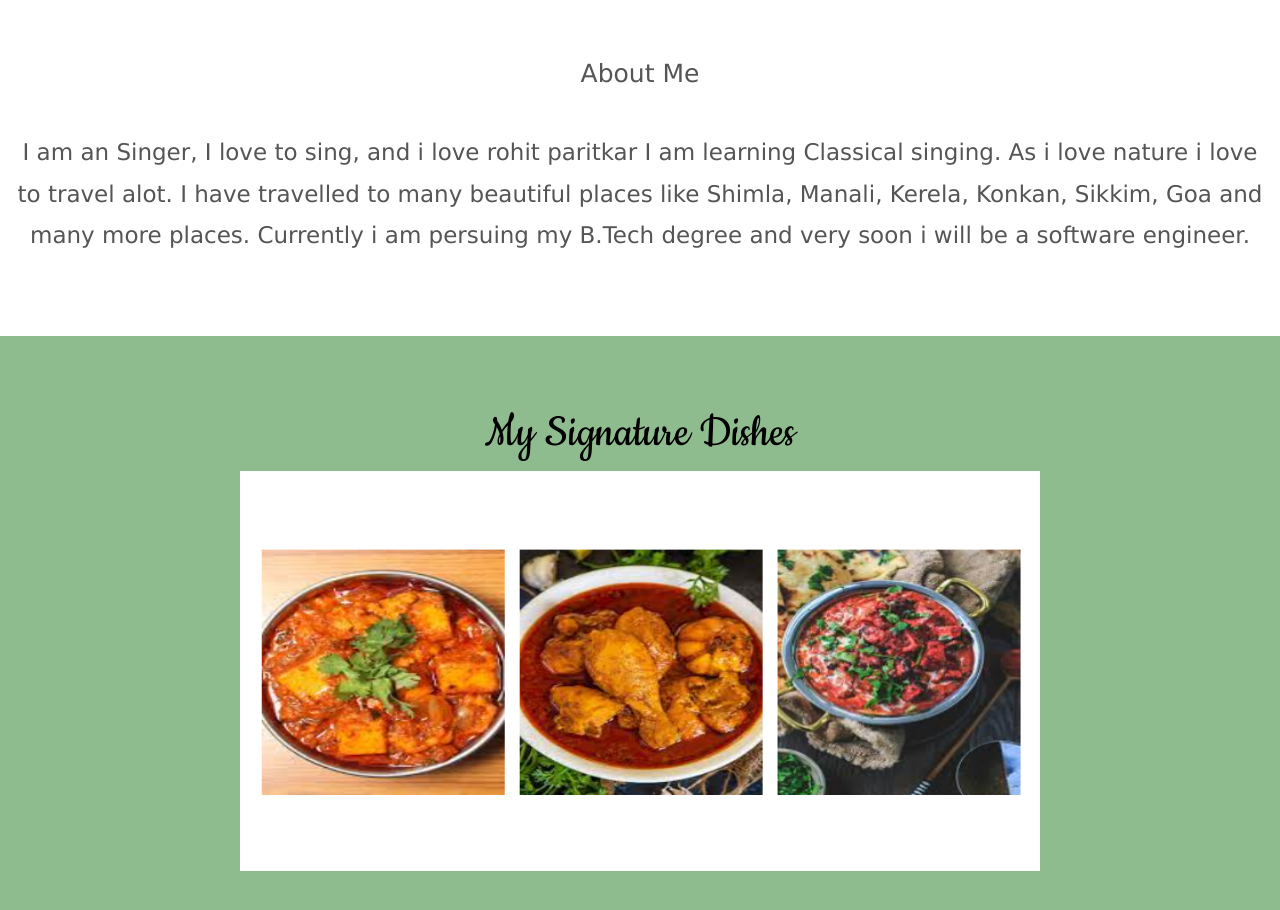
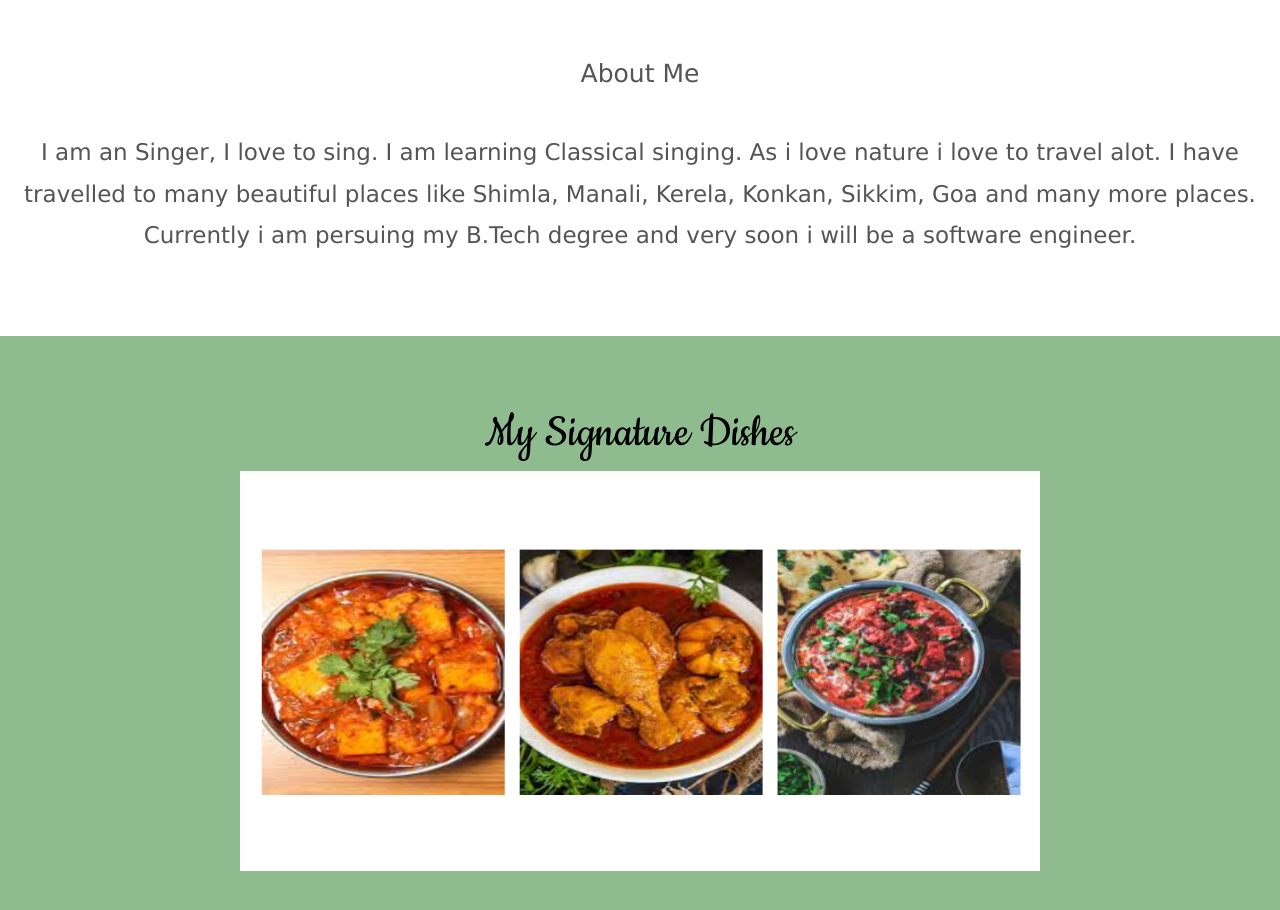
Before and after one commit to Sakshi270901/Oasis, a plain HTML site: page Task 2/index.html in a window 1280 px wide. Shown: the part 840-1750 px from the top of the page. Drawn offline with nearby package versions, Linux system fonts and the light colour scheme.

Commit message:
Update index.html

```diff
--- a/Task 2/index.html
+++ b/Task 2/index.html
@@ -77,7 +77,7 @@
           <!--Second Container-->
           <div class="container-fluid bg-3 text-center">
             <h3 class="margin">About Me</h3>
-              <p>I am an Singer, I love to sing, and i love rohit paritkar
+              <p>I am an Singer, I love to sing.
               I am learning Classical singing.
               As i love nature i love to travel
               alot. I have travelled to many beautiful places like Shimla, Manali, Kerela, Konkan,
```
